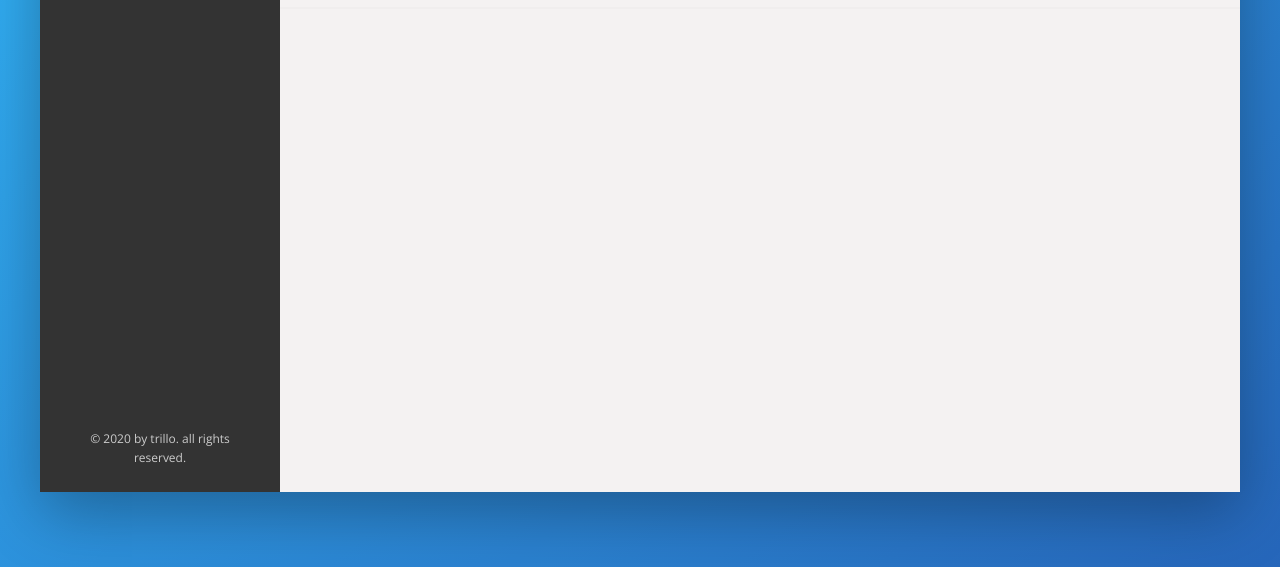
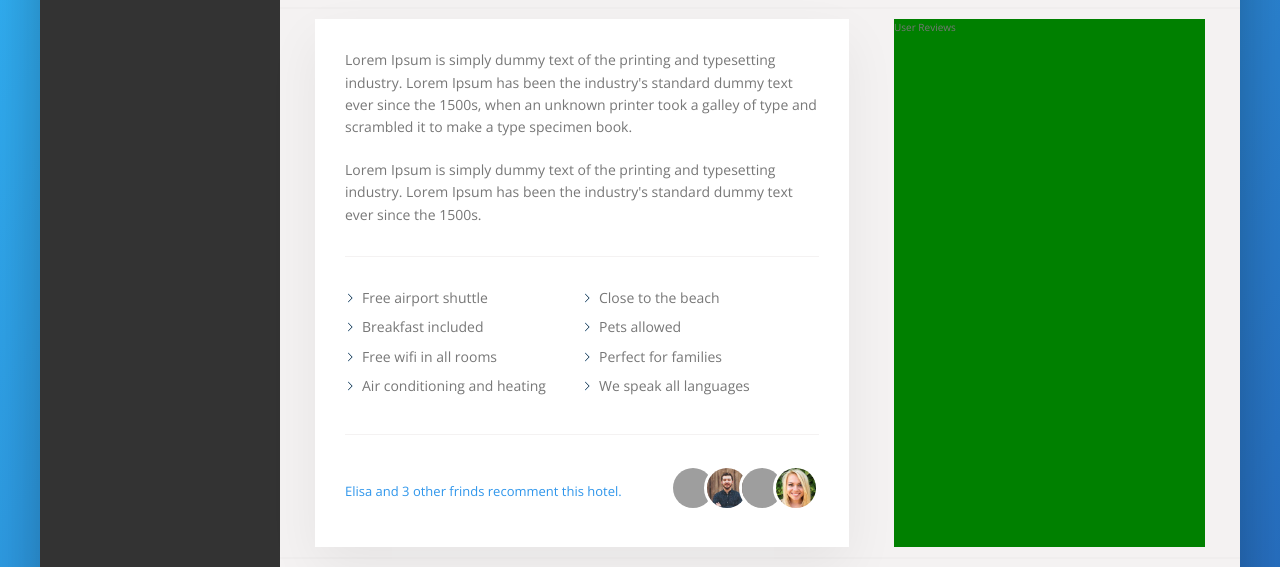
Before and after one commit to luuidy/trillo, a website: page index.html in a window 1280 px wide. Shown: the part 458-1025 px from the top of the page. Drawn offline with nearby package versions, Linux system fonts and the light colour scheme; grey boxes are pictures that could not be loaded.

Commit message:
feat: building te detail

```diff
--- a/index.html
+++ b/index.html
@@ -130,6 +130,41 @@
                             <div class="overview__rating-count">513 Votes</div>
                         </div>
                     </div>
+
+                    <div class="detail">
+                        <div class="description">
+                            <p class="paragraph">
+                                Lorem Ipsum is simply dummy text of the printing and typesetting industry. Lorem Ipsum has been the industry's standard dummy text ever since the 1500s, when an unknown printer took a galley of type and scrambled it to make a type specimen book.
+                            </p>
+                            <p class="paragraph">
+                                Lorem Ipsum is simply dummy text of the printing and typesetting industry. Lorem Ipsum has been the industry's standard dummy text ever since the 1500s.
+                            </p>
+                            <ul class="list">
+                                <li class="list__item">Free airport shuttle</li>
+                                <li class="list__item">Close to the beach</li>
+                                <li class="list__item">Breakfast included</li>
+                                <li class="list__item">Pets allowed</li>
+                                <li class="list__item">Free wifi in all rooms</li>
+                                <li class="list__item">Perfect for families</li>
+                                <li class="list__item">Air conditioning and heating</li>
+                                <li class="list__item">We speak all languages</li>
+                            </ul>
+                            <div class="recommend">
+                                <p class="recommend__count">
+                                    Elisa and 3 other frinds recomment this hotel.
+                                </p>
+                                <div class="recommend__friends">
+                                    <img src="https://images.pexels.com/photos/3763188/pexels-photo-3763188.jpeg?auto=compress&cs=tinysrgb&dpr=3&h=750&w=1260" alt="" class="recommend__photo">
+                                    <img src="img/user-4.jpg" alt="" class="recommend__photo">
+                                    <img src="https://images.pexels.com/photos/3772531/pexels-photo-3772531.jpeg?auto=compress&cs=tinysrgb&dpr=2&h=650&w=940" alt="" class="recommend__photo">
+                                    <img src="img/user-6.jpg" alt="" class="recommend__photo">
+                                </div>
+                            </div>
+                      </div>
+                        <div class="user-reviews">
+                            User Reviews
+                        </div>
+                    </div>
                 </main>
             </div>
         </div>
--- a/sass/_components.scss
+++ b/sass/_components.scss
@@ -282,6 +282,28 @@
     }
 }
 
+.detail{
+    display: flex;
+    padding: 1rem 3.5rem;
+    background-color: var(--color-grey-light-2);
+    border-bottom: 2px solid var(--color-grey-light-3);
+}
+
+.description{
+    font-size: 1.4rem;
+    background-color: #fff;
+    box-shadow: 0 2rem 5rem rgba(0, 0, 0, .06);
+    padding: 3rem;
+    flex: 0 0 60%;
+    margin-right: 4.5rem;
+
+}
+
+.user-reviews{
+    background-color: green;
+    flex: 1;
+}
+
 @keyframes pulsate{
     0%{
         transform: scale(1);
@@ -298,3 +320,75 @@
         box-shadow: none;
     }
 }
+
+
+/////////////////////// PARAGRAPH
+.paragraph:not(:last-of-type){
+    margin-bottom: 2rem;
+}
+
+
+/////////////////////// LIST
+.list{
+    list-style: none;
+    padding: 3rem 0;
+    margin: 3rem 0;
+    border-top: 1px solid var(--color-grey-light-2);
+    border-bottom: 1px solid var(--color-grey-light-2);
+
+    display: flex;
+    flex-wrap: wrap;
+
+    &__item{
+        flex: 0 0 50%; //lista lado a lado
+        margin-bottom: .7rem;
+    }
+
+    &__item:before{
+        content: "";
+        display: inline-block;
+        height: 1rem;
+        width: 1rem;
+        margin-right: .7rem;
+
+        //browsers antigos
+        background-image: url(../img/chevron-thin-right.svg);
+        background-size: cover;
+
+        //novos browsers - mask
+        background-color: var(--color-primary);
+        -webkit-mask-image: url(../img/chevron-thin-right.svg);
+        -webkit-mask-size: cover;
+    }
+}
+
+
+/////////////////////// RECOMMEND
+.recommend{
+    font-size: 1.3rem;
+    color: var(--color-grey-light-3);
+    display: flex;
+    align-items: center;
+    justify-content: space-between;
+
+    &__count{
+        color: var(--color-primary);
+    }
+
+    &__friends{
+
+    }
+
+
+    &__photo{
+        box-sizing: content-box;
+        height: 4rem;
+        width: 4rem;
+        border-radius: 50%;
+        border: 3px solid #fff;
+
+        &:not(:last-child){
+            margin-right: -1.5rem;
+        }
+    }
+}
--- a/sass/_layout.scss
+++ b/sass/_layout.scss
@@ -24,6 +24,7 @@
 
 .sidebar{
     background-color: var(--color-grey-dark-1);
+    height: 135vh;
     flex: 0 0 20%;
 
     display: flex;
```
Also changed, not shown: css/style.css.
